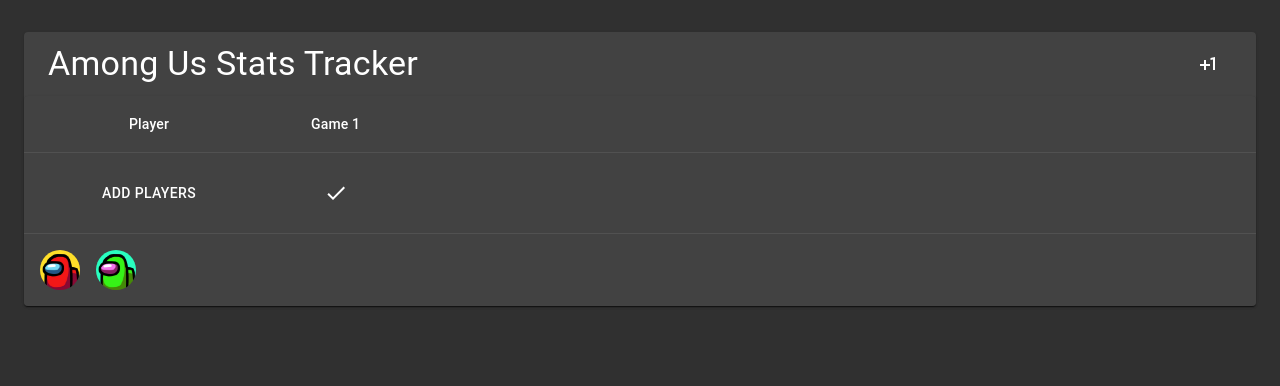
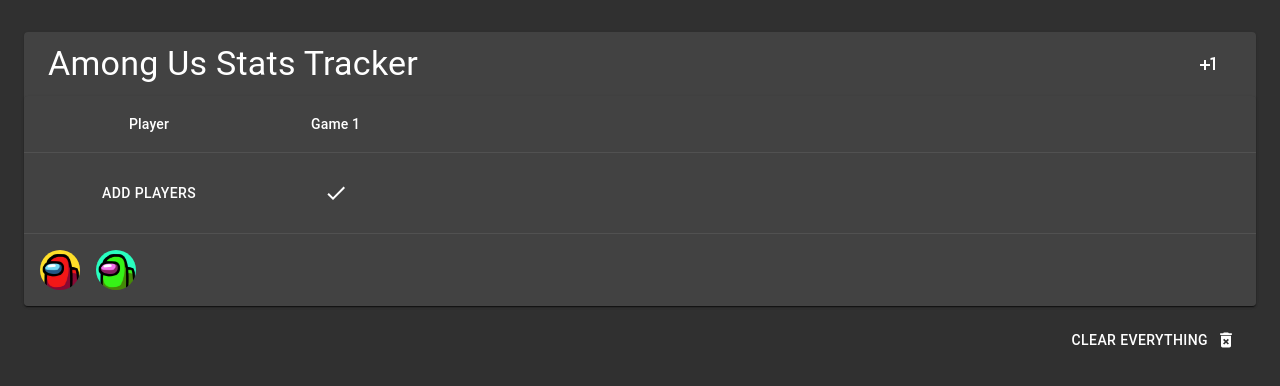
Before and after one commit to karl-run/among-us-stats, a React (Create React App) app: page / in a window 1280 px wide. Shown: the top 386 px of the page. Built offline with nearby package versions, Linux system fonts and the light colour scheme.

Commit message:
add redux-persist

```diff
--- a/package.json
+++ b/package.json
@@ -19,6 +19,7 @@
     "react": "^16.13.1",
     "react-dom": "^16.13.1",
     "react-redux": "^7.2.1",
+    "redux-persist": "^6.0.0",
     "uuid": "^8.3.0",
     "web-vitals": "^0.2.4"
   },
--- a/src/App.tsx
+++ b/src/App.tsx
@@ -1,13 +1,14 @@
+import React from "react";
 import {
   Container,
   createMuiTheme,
   CssBaseline,
   ThemeProvider,
 } from "@material-ui/core";
-import React from "react";
+import { PersistGate } from "redux-persist/integration/react";
 import { Provider } from "react-redux";
-import store from "./redux";
 
+import store, { persistor } from "./redux";
 import StatSession from "./StatSession";
 
 const theme = createMuiTheme({
@@ -19,12 +20,14 @@
 function App() {
   return (
     <Provider store={store}>
+      <PersistGate loading={null} persistor={persistor}>
         <ThemeProvider theme={theme}>
           <Container>
             <CssBaseline />
             <StatSession />
           </Container>
         </ThemeProvider>
+      </PersistGate>
     </Provider>
   );
 }
--- a/src/StatSession.tsx
+++ b/src/StatSession.tsx
@@ -30,6 +30,7 @@
 import DialogActions from "@material-ui/core/DialogActions";
 import Menu from "@material-ui/core/Menu";
 import MenuItem from "@material-ui/core/MenuItem";
+import DeleteForeverIcon from "@material-ui/icons/DeleteForever";
 
 import crewmate from "./crewmate.png";
 import impostor from "./impostor.png";
@@ -179,6 +180,18 @@
           </Box>
         </TableContainer>
       </Paper>
+      <Box m={2} display="flex" justifyContent="flex-end">
+        <Tooltip title="DANGER! No warning will pop up">
+          <Button
+            endIcon={<DeleteForeverIcon />}
+            onClick={() => {
+              dispatch(statsSlice.actions.resetSession());
+            }}
+          >
+            Clear everything
+          </Button>
+        </Tooltip>
+      </Box>
     </Box>
   );
 };
@@ -238,8 +251,6 @@
   const [show, set] = useState(false);
   const [value, setValue] = React.useState("");
   const newPlayers = value.split(",").filter((it) => !!it);
-
-  console.log(newPlayers);
 
   const handleChange = (event: any) => {
     setValue(event.target.value);
--- a/src/index.tsx
+++ b/src/index.tsx
@@ -14,4 +14,4 @@
 // If you want to start measuring performance in your app, pass a function
 // to log results (for example: reportWebVitals(console.log))
 // or send to an analytics endpoint. Learn more: https://bit.ly/CRA-vitals
-reportWebVitals(console.log);
+reportWebVitals();
--- a/src/reducers.ts
+++ b/src/reducers.ts
@@ -7,7 +7,7 @@
 }
 
 interface StatsState {
-  session: Session | null;
+  session: Session;
 }
 
 export interface Player {
@@ -80,6 +80,9 @@
         (it) => it.name !== action.payload
       );
     },
+    resetSession: (state) => {
+      state.session = initialStatsState.session;
+    },
     finishGame: (
       state,
       action: PayloadAction<{
--- a/src/redux.ts
+++ b/src/redux.ts
@@ -1,10 +1,39 @@
-import { configureStore } from "@reduxjs/toolkit";
+import { configureStore, getDefaultMiddleware } from "@reduxjs/toolkit";
+import {
+  persistStore,
+  persistReducer,
+  FLUSH,
+  REHYDRATE,
+  PAUSE,
+  PERSIST,
+  PURGE,
+  REGISTER,
+} from "redux-persist";
+import storage from "redux-persist/lib/storage";
+
 import rootReducer from "./reducers";
 
 export type RootState = ReturnType<typeof rootReducer>;
 
+const persistConfig = {
+  key: "root",
+  version: 1,
+  storage,
+};
+
+const persistedReducer = persistReducer(persistConfig, rootReducer);
+
 const store = configureStore({
-  reducer: rootReducer,
+  reducer: persistedReducer,
+  middleware: getDefaultMiddleware({
+    serializableCheck: {
+      ignoredActions: [FLUSH, REHYDRATE, PAUSE, PERSIST, PURGE, REGISTER],
+    },
+  }),
 });
 
+const persistor = persistStore(store);
+
+export { persistor };
+
 export default store;
```
Also changed, not shown: 2 other files (tests, documents, lock files or other folders). Lines whose indentation alone changed are shown as unchanged.
